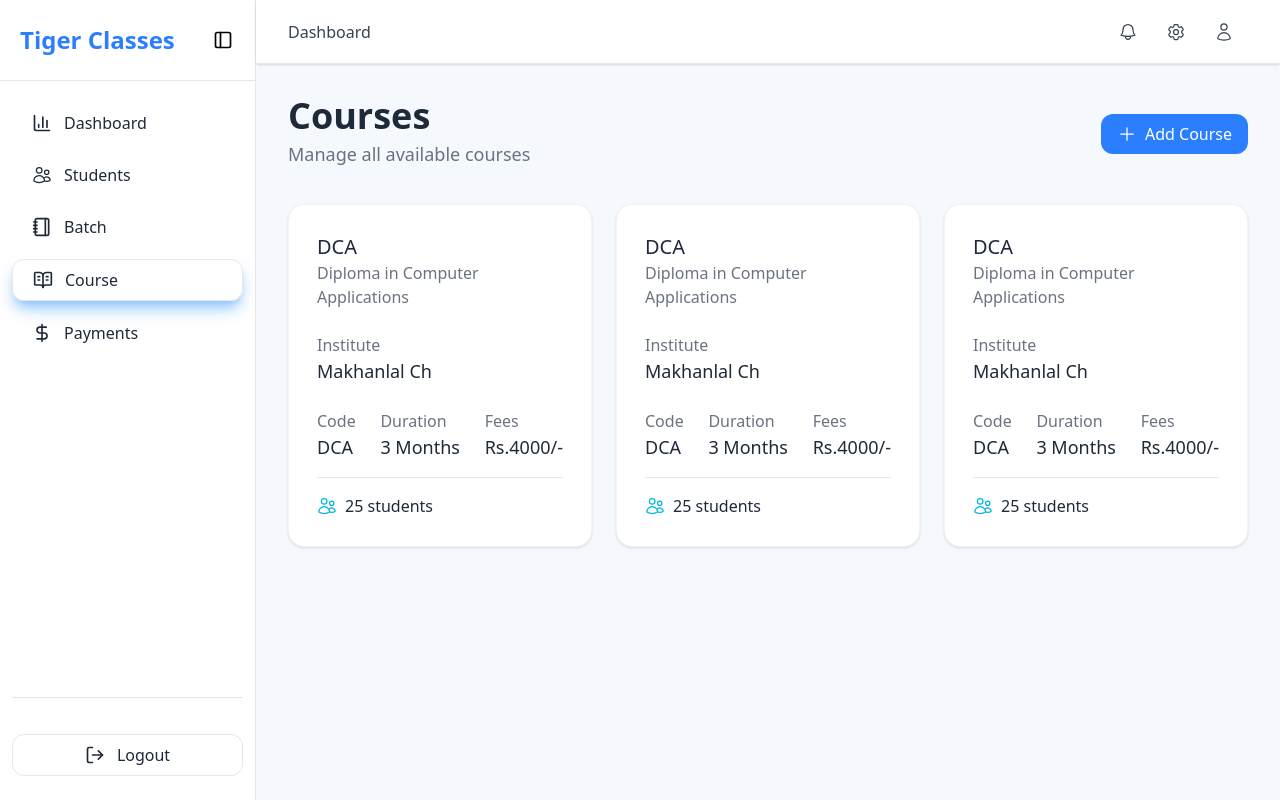
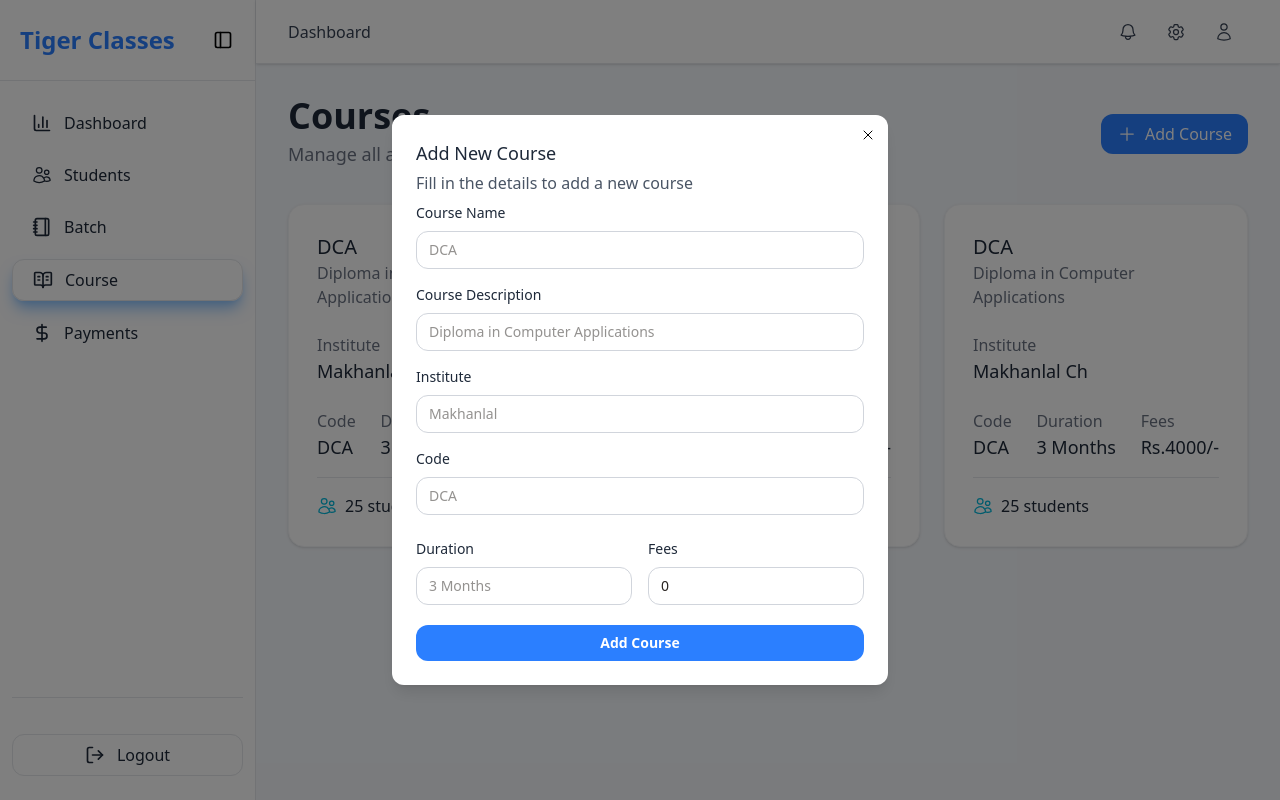
Before and after one commit to surajprojects/tigerxclasses, a Next.js app: page /course in a window 1280 px wide. Both pictures are taken after a click on the button "Add Course". Built offline with nearby package versions, Linux system fonts and the light colour scheme.

Commit message:
feat: add new and edit course components

```diff
--- a/src/app/(auth)/course/page.tsx
+++ b/src/app/(auth)/course/page.tsx
@@ -1,7 +1,12 @@
+"use client"
+
+import { useState } from "react";
 import CourseCard from "@/components/card/courseCard";
+import NewCourse from "@/components/course/newCourse";
 import { PlusIcon } from "@heroicons/react/24/outline";
 
 export default function Course() {
+    const [showForm, setShowForm] = useState<boolean>(false);
     return (
         <>
             <div>
@@ -12,6 +17,7 @@ export default function Course() {
                     </div>
                     <button
                         type="button"
+                        onClick={() => setShowForm(true)}
                         className="text-white bg-blue-500 rounded-xl px-4 py-2 font-medium duration-300 ease-out cursor-pointer hover:bg-blue-400 h-fit w-fit flex items-center justify-center"
                     >
                         <PlusIcon className="size-5 mr-2" />
@@ -24,6 +30,7 @@ export default function Course() {
                     <CourseCard />
                 </div>
             </div>
+            {showForm && <NewCourse setShowForm={setShowForm} />}
         </>
     );
 };
--- /dev/null
+++ b/src/components/course/courseForm.tsx
@@ -0,0 +1,85 @@
+import Btn from "../button/btn";
+import FormField from "../form/formField";
+import { ChangeEvent, useState } from "react";
+
+export default function CourseForm() {
+    const [formData, setFormData] = useState({
+        name: "",
+        description: "",
+        institute: "",
+        code: "",
+        duration: "",
+        fees: 0,
+    });
+
+    const handleChange = (evt: ChangeEvent<HTMLInputElement | HTMLSelectElement>) => {
+        const fieldName = evt.target.name;
+        const changedValue = evt.target.value;
+        setFormData((prevData) => {
+            return {
+                ...prevData,
+                [fieldName]: changedValue
+            }
+        });
+    };
+
+    return (
+        <>
+            <form className="w-full">
+                {/* Course Name */}
+                <FormField
+                    id="name"
+                    title="Course Name"
+                    textHolder="DCA"
+                    fieldValue={formData.name}
+                    onChangeFunc={handleChange}
+                />
+                {/* Course Description */}
+                <FormField
+                    id="description"
+                    title="Course Description"
+                    textHolder="Diploma in Computer Applications"
+                    fieldValue={formData.description}
+                    onChangeFunc={handleChange}
+                />
+                {/* Institute */}
+                <FormField
+                    id="institute"
+                    title="Institute"
+                    textHolder="Makhanlal"
+                    fieldValue={formData.institute}
+                    onChangeFunc={handleChange}
+                />
+                {/* Code */}
+                <FormField
+                    id="code"
+                    title="Code"
+                    textHolder="DCA"
+                    fieldValue={formData.code}
+                    onChangeFunc={handleChange}
+                />
+                <div className="grid grid-cols-2 gap-4 mb-1">
+                    {/* Duration */}
+                    <FormField
+                        id="duration"
+                        title="Duration"
+                        textHolder="3 Months"
+                        fieldValue={formData.duration}
+                        onChangeFunc={handleChange}
+                    />
+                    {/* Fees */}
+                    <FormField
+                        id="fees"
+                        fieldType="number"
+                        title="Fees"
+                        textHolder="4000"
+                        fieldValue={formData.fees}
+                        onChangeFunc={handleChange}
+                    />
+                </div>
+                {/* Add Button */}
+                <Btn btnType="submit" text="Add Course" />
+            </form>
+        </>
+    );
+};
--- /dev/null
+++ b/src/components/course/editCourse.tsx
@@ -0,0 +1,28 @@
+import CourseForm from "./courseForm";
+import { XMarkIcon } from "@heroicons/react/24/outline";
+
+export default function EditCourse({ setShowForm }: { setShowForm: React.Dispatch<React.SetStateAction<boolean>> }) {
+    const handleCloseForm = () => {
+        setShowForm(false);
+    }
+    return (
+        <>
+            <div onClick={handleCloseForm} className="fixed inset-0 z-50 flex items-center justify-center bg-black/50">
+                <div onClick={(evt) => evt.stopPropagation()} className="bg-white p-6 rounded-xl shadow-lg relative">
+                    <button
+                        type="button"
+                        onClick={handleCloseForm}
+                        className="absolute top-2 right-2 m-0.5 hover:bg-gray-100 duration-300 ease-out cursor-pointer rounded-xl p-0.5"
+                    >
+                        <XMarkIcon className="size-4" />
+                    </button>
+                    <div className="w-md max-w-lg">
+                        <h5 className="text-lg font-medium text-gray-800">Edit Course</h5>
+                        <p className="text-gray-600 text-base my-1">Update course information</p>
+                        <CourseForm />
+                    </div>
+                </div>
+            </div>
+        </>
+    );
+};
--- /dev/null
+++ b/src/components/course/newCourse.tsx
@@ -0,0 +1,28 @@
+import CourseForm from "./courseForm";
+import { XMarkIcon } from "@heroicons/react/24/outline";
+
+export default function NewCourse({ setShowForm }: { setShowForm: React.Dispatch<React.SetStateAction<boolean>> }) {
+    const handleCloseForm = () => {
+        setShowForm(false);
+    };
+    return (
+        <>
+            <div onClick={handleCloseForm} className="fixed inset-0 z-50 flex items-center justify-center bg-black/50">
+                <div onClick={(evt) => evt.stopPropagation()} className="bg-white p-6 rounded-xl shadow-lg relative">
+                    <button
+                        type="button"
+                        onClick={handleCloseForm}
+                        className="absolute top-2 right-2 m-0.5 hover:bg-gray-100 duration-300 ease-out cursor-pointer rounded-xl p-0.5"
+                    >
+                        <XMarkIcon className="size-4" />
+                    </button>
+                    <div className="w-md">
+                        <h5 className="text-lg font-medium text-gray-800">Add New Course</h5>
+                        <p className="text-gray-600 text-base my-1">Fill in the details to add a new course</p>
+                        <CourseForm />
+                    </div>
+                </div>
+            </div>
+        </>
+    );
+};
--- a/src/components/form/formField.tsx
+++ b/src/components/form/formField.tsx
@@ -20,7 +20,7 @@ export default function FormField({
     fieldType?: string,
     isTextHolder?: boolean,
     textHolder?: string,
-    fieldValue: string,
+    fieldValue: string | number,
     showMessage?: boolean,
     isSuccess?: boolean,
     msgSuccess?: string,
```
